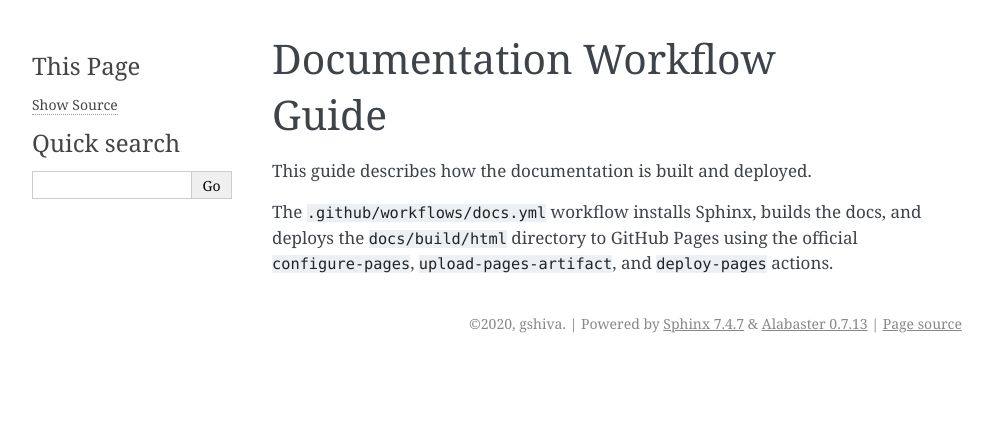
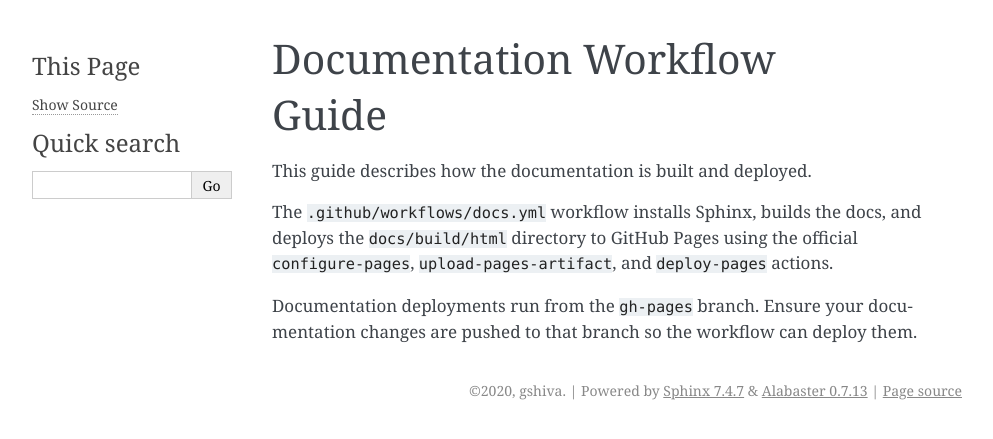
Before and after one commit to homeiac/home, a Sphinx documentation site: the page built from docs/source/md/docs_workflow_guide.md, in a window 1280 px wide. Shown: the top 439 px of the page, without its empty margins (148-1141 px from the left). Built offline with Sphinx 7.4.7, drawn with Linux system fonts in a browser that asks for light colours.

Commit message:
docs: deploy from gh-pages branch
Update workflow to use gh-pages branch and update documentation. Refs: #0

```diff
--- a/docs/source/md/docs_workflow_guide.md
+++ b/docs/source/md/docs_workflow_guide.md
@@ -3,3 +3,5 @@
 This guide describes how the documentation is built and deployed.
 
 The `.github/workflows/docs.yml` workflow installs Sphinx, builds the docs, and deploys the `docs/build/html` directory to GitHub Pages using the official `configure-pages`, `upload-pages-artifact`, and `deploy-pages` actions.
+
+Documentation deployments run from the `gh-pages` branch. Ensure your documentation changes are pushed to that branch so the workflow can deploy them.
```
Also changed, not shown: README.md (+1 -1 lines), 1 other file.
